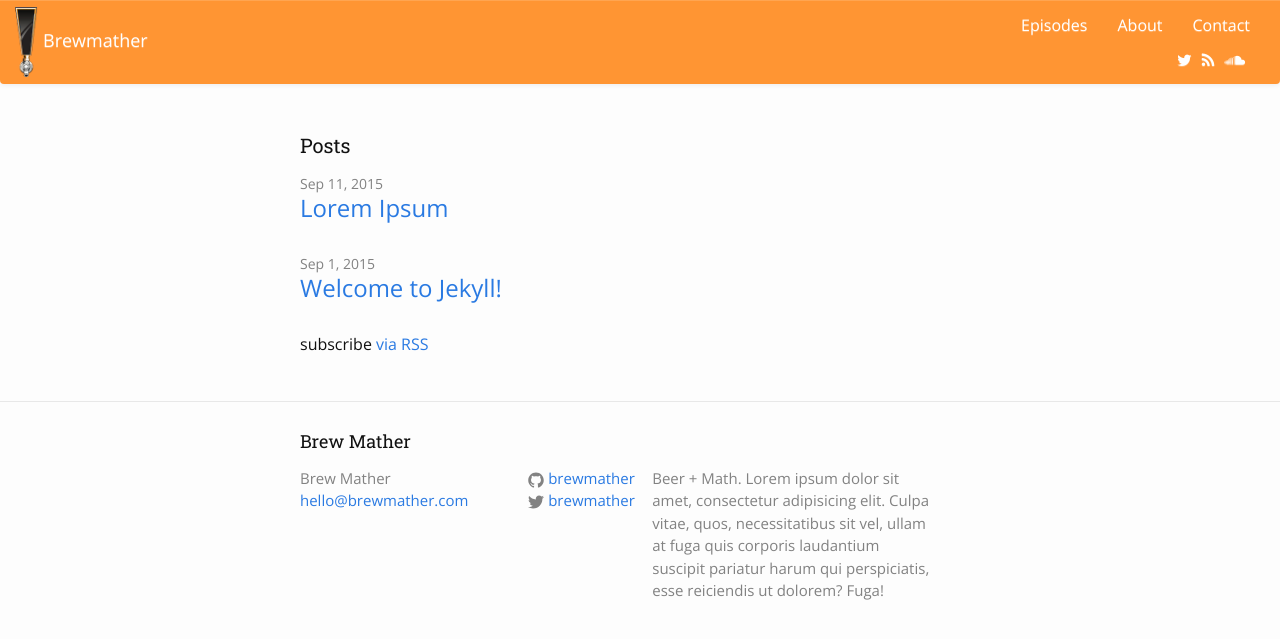
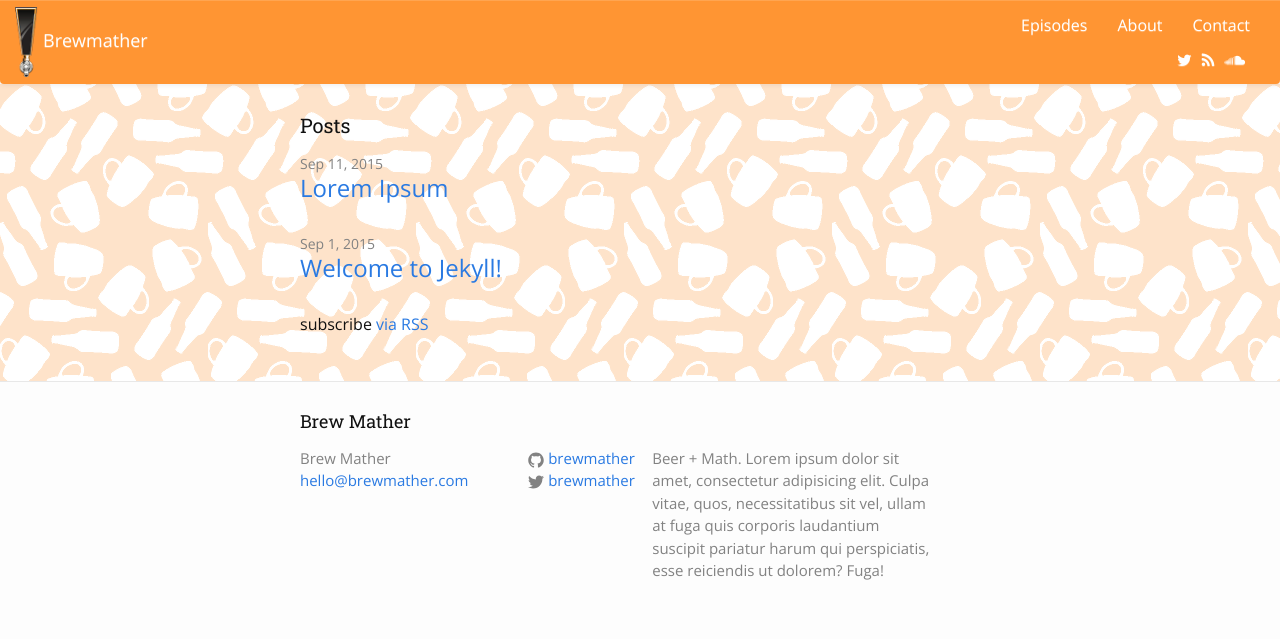
Before and after one commit to brewmather/brewmather-site, a Jekyll site: the page built from index.html, in a window 1280 px wide. Shown: the top 639 px of the page. Built offline with Jekyll 4.4.1, drawn with Linux system fonts in a browser that asks for light colours; nearby versions of some CDN libraries.

Commit message:
add bg image

```diff
--- a/_sass/_layout.scss
+++ b/_sass/_layout.scss
@@ -1,7 +1,5 @@
-/**
-* Site header
-*/
-
+$main-orange: rgb(255,149,51);
+$background-color: rgb(254,227,202);
 
 * {
     font-family: 'Open Sans', sans-serif;
@@ -11,7 +9,9 @@ h1, h2, h3, h4, h5, h6 {
     font-family: 'Roboto Slab', serif;
 }
 
-$main-orange: rgb(255,149,51);
+/**
+* Site header
+*/
 
 .navbar {
     background-color: darken($main-orange, 0%);
@@ -27,6 +27,10 @@ $main-orange: rgb(255,149,51);
     @include media-query($bootstrap-width) {
         display: none;
     }
+}
+
+.navbar.navbar-default {
+    margin-bottom: 0;
 }
 
 .navbar-default .navbar-toggle:hover,
@@ -87,6 +91,14 @@ $main-orange: rgb(255,149,51);
     margin: 0 auto;
 }
 
+/**
+* Site body
+*/
+
+.page-content {
+    background-image: url('/images/brewmather-bg-small.png');
+    background-color: $background-color;
+}
 
 /**
  * Site footer
```
Also changed, not shown: images/brewmather-bg-small.png (added), images/brewmather-bg.png, 5 other files.
